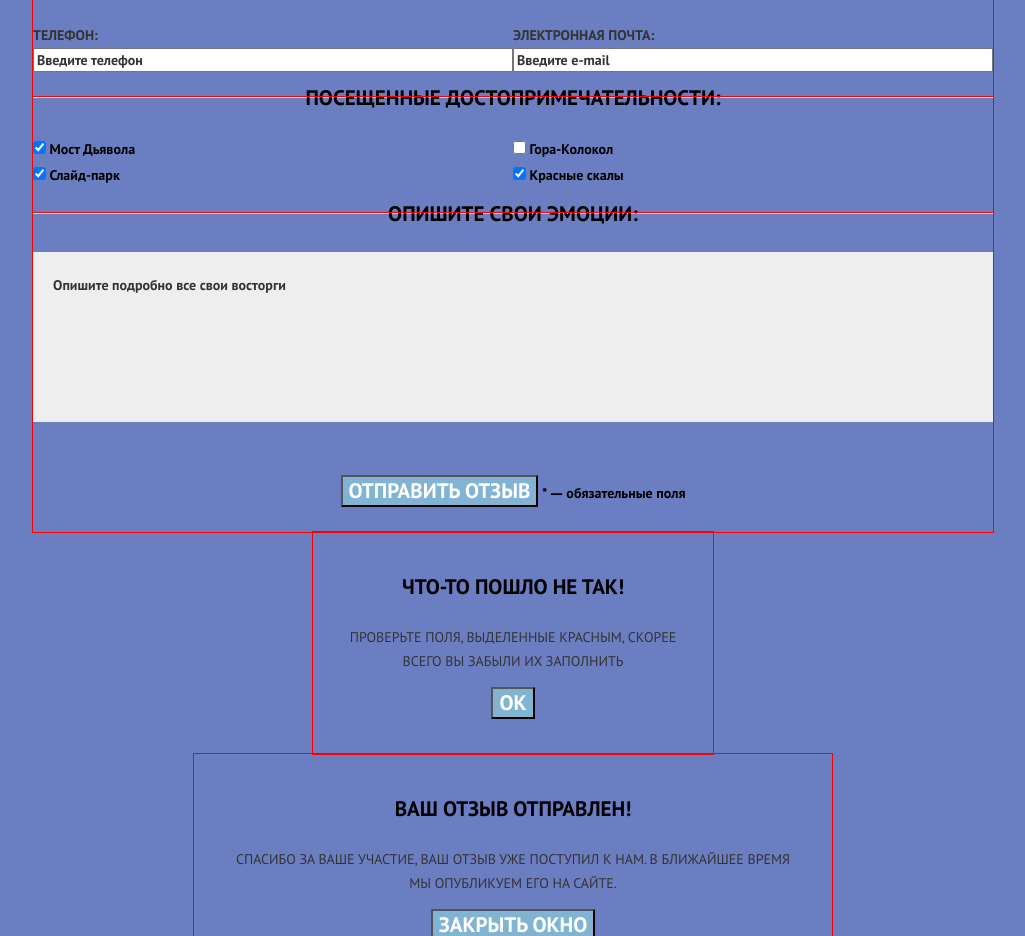
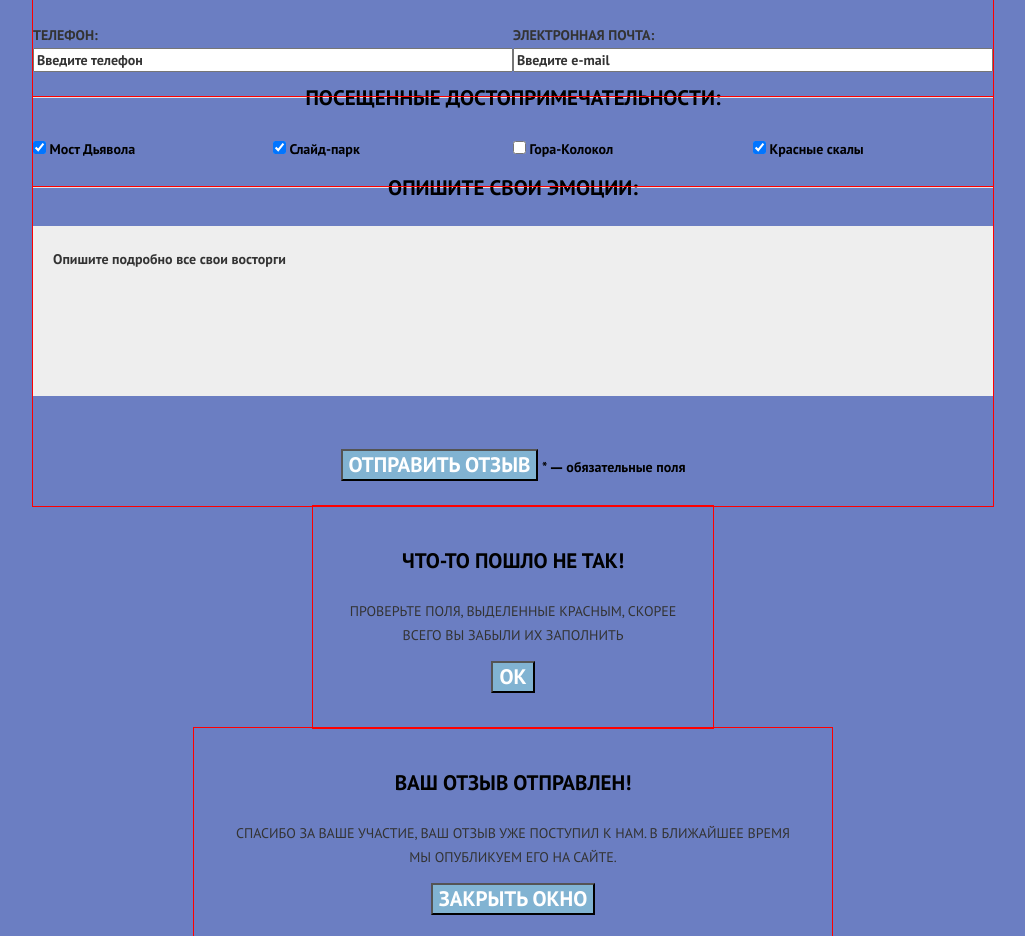
Before and after one commit to perian/Sedona, a website: page form.html in a window 1280 px wide. Shown: the part 880-1816 px from the top of the page, without its empty margins (127-1152 px from the left). Drawn offline with nearby package versions, Linux system fonts and the light colour scheme; files that its build step writes are made by us from their sources.

Commit message:
Исправление замечаний

```diff
--- a/sass/global/form.scss
+++ b/sass/global/form.scss
@@ -179,6 +179,9 @@
     .form__list {
       display: flex;
       flex-wrap: wrap;
+      @include desktop {
+        flex-wrap: nowrap;
+      }
     }
 
     .form__list-item {
@@ -186,9 +189,15 @@
     }
     .form__list-item:nth-child(2) {
       order: 1;
+      @include desktop {
+        order: 0;
+      }
     }
     .form__list-item:nth-child(4) {
       order: 2;
+      @include desktop {
+        order: 0;
+      }
     }
   }
 
```
